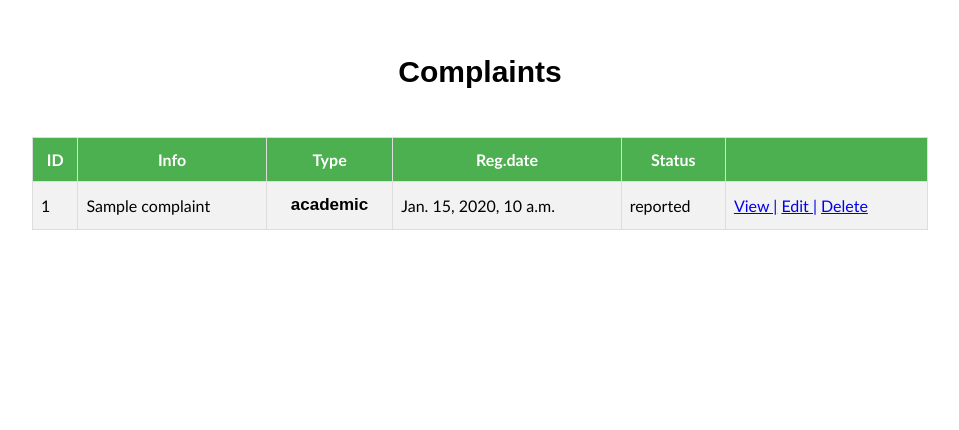
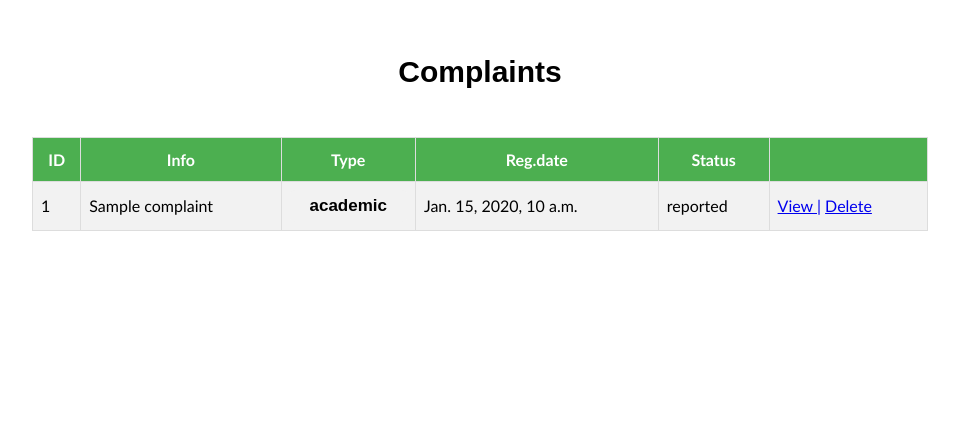
Before and after one commit to oohhallo/efms, a Django app: page /admin/complaints in a window 1280 px wide. Shown: the part 74-504 px from the top of the page, without its empty margins (160-1119 px from the left). Run offline with Django 3.2, Linux system fonts and the light colour scheme; a user stored in the database is signed in; tables that the repository leaves empty hold one stand-in row (values such as "Sample post").

Commit message:
no edit option for admin

```diff
--- a/complaint/templates/complaint/complaints_table.html
+++ b/complaint/templates/complaint/complaints_table.html
@@ -48,7 +48,7 @@
     <td>{{ complaint.created_date }}</td>
     <td>{{ complaint.status }}</td>
     <td><a href="{% url 'view_complaint' complaint.id %}"> View |</a>
-      <a href="{% url 'edit_complaint' complaint.id %}"> Edit |</a>
+      {% if not is_admin %}<a href="{% url 'edit_complaint' complaint.id %}"> Edit |</a>{% endif %}
       <a href="{% url 'delete_complaint' complaint.id %}" class="delete" data-confirm="Are you sure to delete this item?"> Delete</a>
     </td>
   </tr>
```
